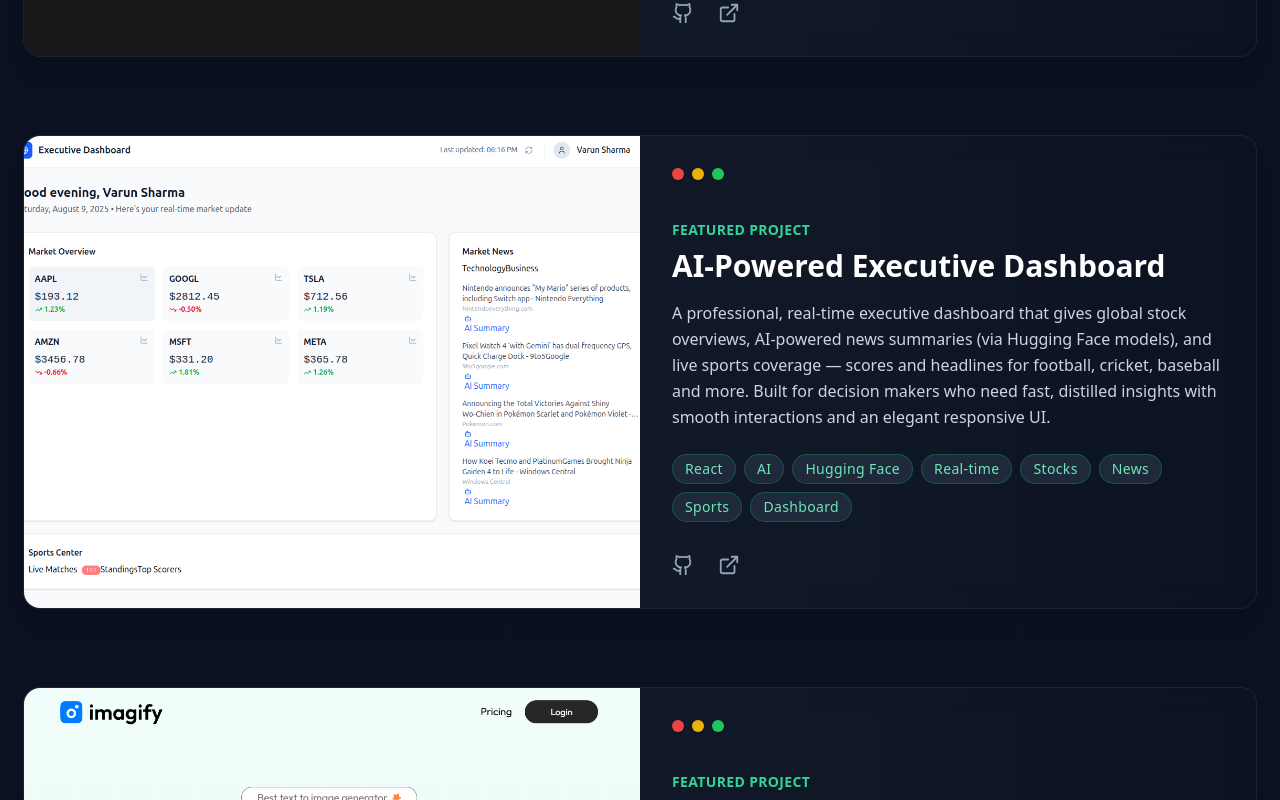
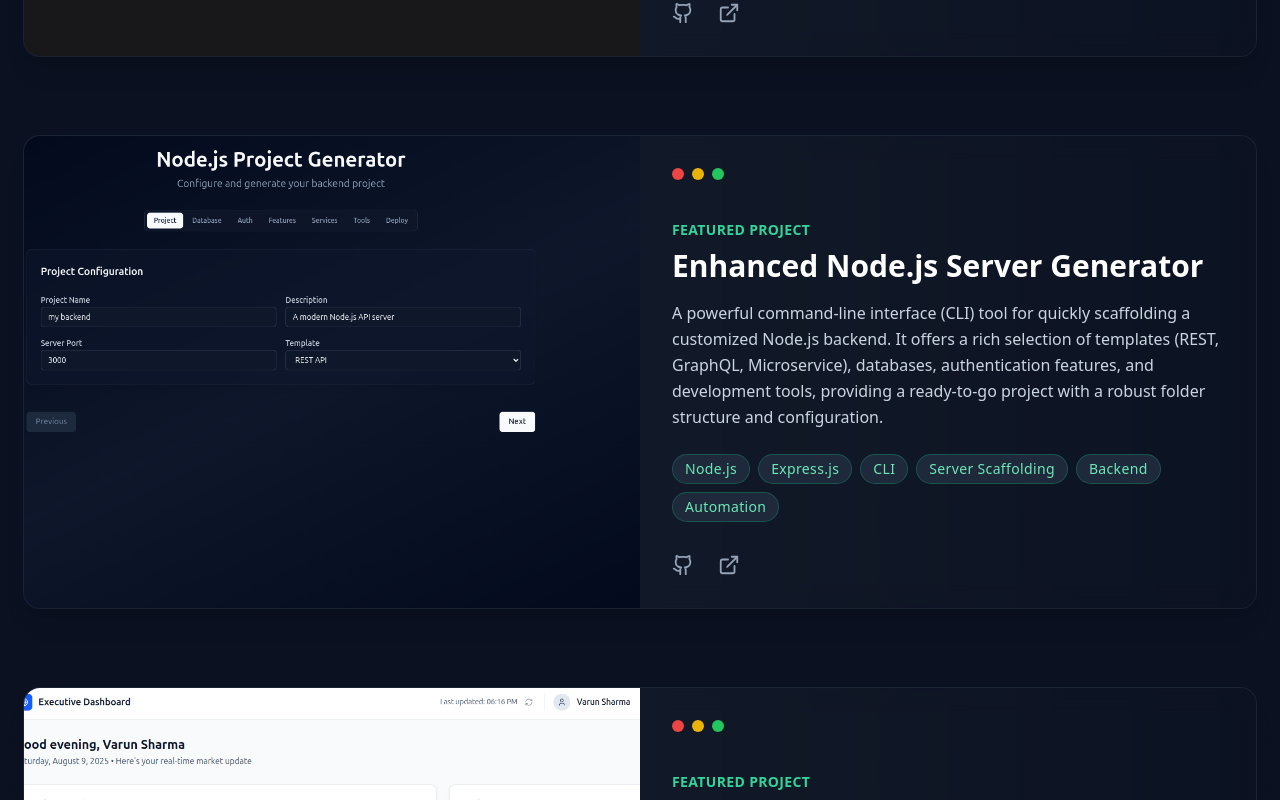
Before and after one commit to VarunWeb6/portfolio-vs, a React (Vite) app: page /projects in a window 1280 px wide. Shown: the part 480-1280 px from the top of the page. Built offline with nearby package versions, Linux system fonts and the light colour scheme.

Commit message:
feat : added new project

```diff
--- a/src/components/Projects.jsx
+++ b/src/components/Projects.jsx
@@ -8,6 +8,7 @@ import Multinenat from "../assets/images/multinenat.png";
 import Portfolio from "../assets/images/portfolio.png";
 import Gaming from "../assets/images/gaming.png";
 import Dashboard from "../assets/images/dashboard.png";
+import ServerGenerator from "../assets/images/servergenerator.png";
 import { Card, CardContent, CardHeader, CardTitle } from "@/components/ui/card";
 
 const MacOsButtons = () => (
@@ -32,6 +33,24 @@ const ProjectShowcase = () => {
       image: project3D_logo,
       featured: true,
     },
+    {
+    "title": "Enhanced Node.js Server Generator",
+    "description": "A powerful command-line interface (CLI) tool for quickly scaffolding a customized Node.js backend. It offers a rich selection of templates (REST, GraphQL, Microservice), databases, authentication features, and development tools, providing a ready-to-go project with a robust folder structure and configuration.",
+    "tags": [
+      "Node.js",
+      "Express.js",
+      "CLI",
+      "Server Scaffolding",
+      "Backend",
+      "Automation"
+    ],
+    "links": {
+      "github": "https://github.com/VarunWeb6/server_generator.git",
+      "demo": "https://server-generator.vercel.app/"
+    },
+    "image": ServerGenerator,
+    "featured": true
+},
     {
       "title": "AI-Powered Executive Dashboard",
       "description": "A professional, real-time executive dashboard that gives global stock overviews, AI-powered news summaries (via Hugging Face models), and live sports coverage — scores and headlines for football, cricket, baseball and more. Built for decision makers who need fast, distilled insights with smooth interactions and an elegant responsive UI.",
```
Also changed, not shown: src/assets/images/servergenerator.png (added).
